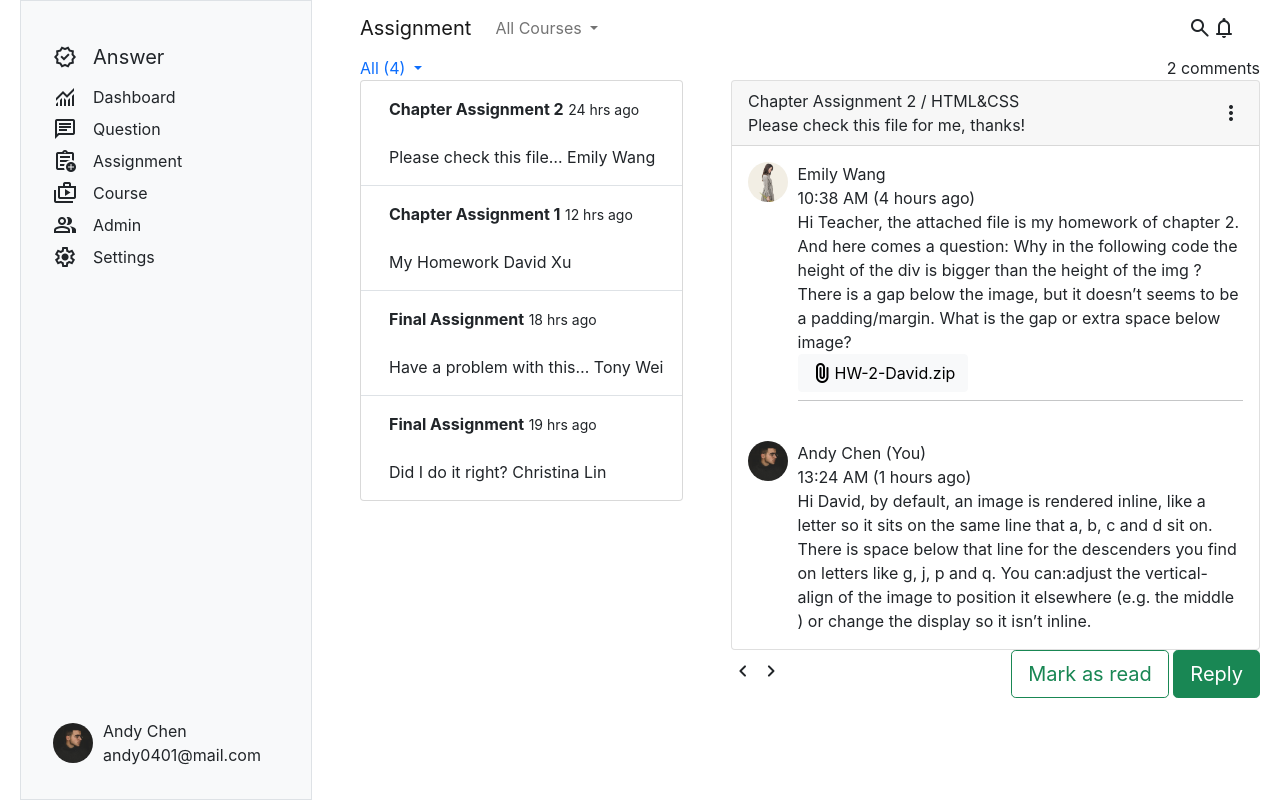
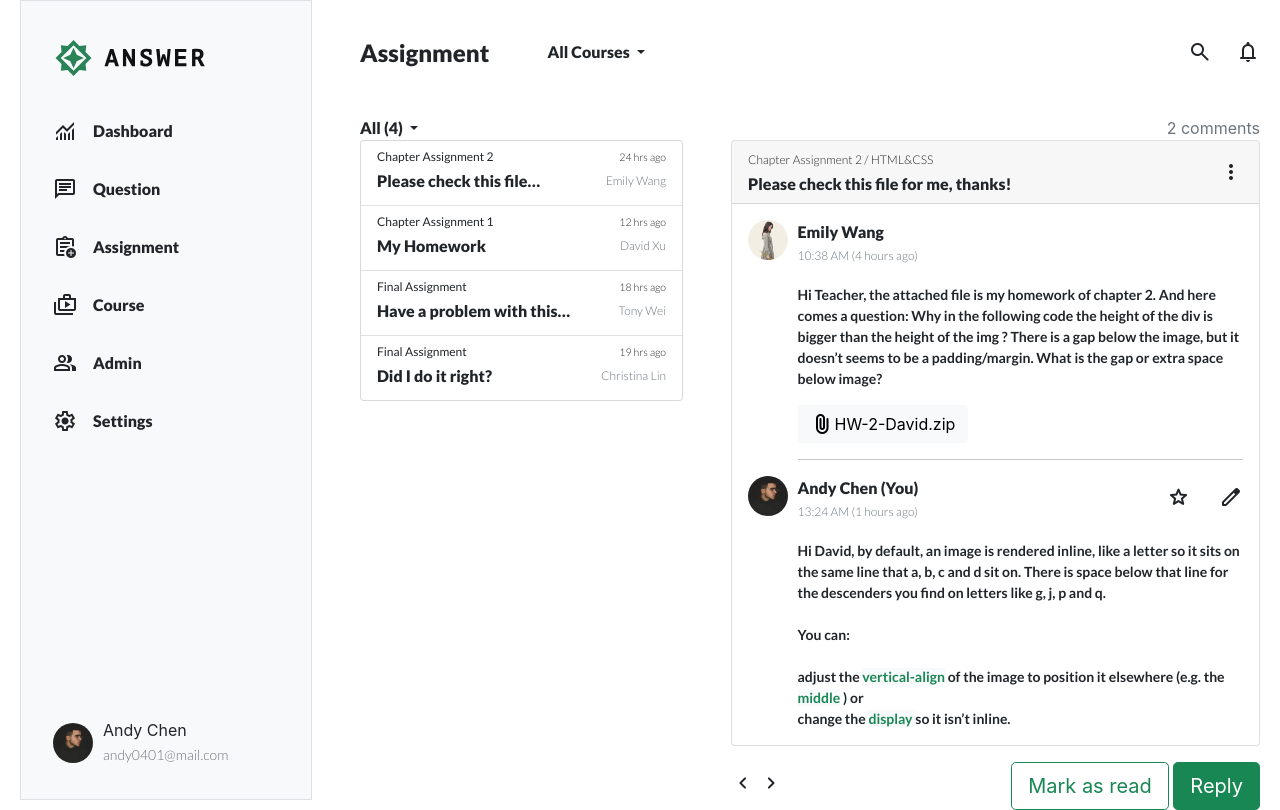
Before and after one commit to kjes9307/WEEK5, a website: page app/index.html in a window 1280 px wide. Drawn offline with nearby package versions, Linux system fonts and the light colour scheme.

Commit message:
fix week5

```diff
--- a/app/assets/style/abstracts/_selfclass.scss
+++ b/app/assets/style/abstracts/_selfclass.scss
@@ -1,150 +1,78 @@
 // font-size
-.h1{
-    font-size: $alphaBetSize*8;
-    line-height: $alphaBetSize*12;
+.fontsize-1{
+    font-size: $alphaBetSize*3;
+    line-height: 33px;
     font-weight: bold;
-    font-family: 'Roboto', 'Noto Sans TC';
+    font-family: 'Lato', 'Roboto Mono';
+    font-weight: 900;
 }
-.h2{
-    font-size: $alphaBetSize*6;
-    line-height: $alphaBetSize*9;
-    font-family: 'Roboto', 'Noto Sans TC';
+
+.fontsize-2{
+    font-size: $alphaBetSize*2;
+    line-height: $alphaBetSize*3;
+    font-family: 'Lato', 'Roboto Mono';
+    font-weight: 900 !important;
+}
+
+.fontsize-3{
+    font-size: 14px;
+    line-height: 21px;
+    font-family: 'Lato', 'Roboto Mono';
     font-weight: bold;
 }
-.h3{
-    font-size: $alphaBetSize*4.5;
-    line-height: 54px;
-    font-family: 'Roboto', 'Noto Sans TC';
+.fontsize-4{
+    font-size: 12px;
+    line-height: 24px;
+    font-family: 'Lato', 'Roboto Mono';
     font-weight: 300;
 }
-.h4{
-    font-size:$alphaBetSize*3;
-    line-height: $alphaBetSize*4.5;
-    font-family: 'Roboto', 'Noto Sans TC';
-    font-weight: bold;
+.email-fontsize{
+    font-size: 14px;
+    line-height: 24px;
+    font-family: 'Lato', 'Roboto Mono';
+    font-weight: 300;
+
 }
-.h5{
-    font-size: 20px;
-    line-height: 30px;
-    font-family: 'Roboto', 'Noto Sans TC';
-    font-weight: 300;
+.color-black{
+    color: black !important;
 }
-.h6{
-    font-size: $alphaBetSize*2;
-    line-height: $alphaBetSize*3;
-    font-family: 'Roboto', 'Noto Sans TC';
-    font-weight: 300;
+.mb12{
+    margin-bottom: 12px;
 }
-
-.hr-line{
-    border-top: 1px solid #000;
+.mb26{
+    margin-bottom: 26px
 }
-
-// space between component
-.ml{
-    margin-left: 10px;
-}
-.mr{
-    margin-right: 6px;
-}
-.mt4{
-    margin-top: 4px;
-}
-.mt8{
-    margin-top: $unitLength;
-}
-.mt12{
-    margin-top: $unitLength*1.5;
-}
-.mt15{
-    margin-top: 15px;
-}
-.mt20{
-    margin-top: 20px;
-}
-.mt28{
-    margin-top: 28px;
-}
-.mt68{
-    margin-top: 68px;
-}
-.mt144{
-    margin-top: 144px;
-}
-.mt-2{
-    margin-top: $unitLength*2;
-}
-.mt-5{
-    margin-top: $unitLength*5;
-}
-.mt-6{
-    margin-top: $unitLength*6;
-}
-.mt-7{
-    margin-top: $unitLength*7;
-}
-.ml-0{
-    margin-left: $unitLength;
-}
-.ml-3{
-    margin-left: $unitLength*3;
-}
-.ml-4{
-    margin-left: $unitLength*4;
-}
-.mb-3{
-    margin-bottom: $unitLength*3;
-}
-.mb-4{
+.mb32{
     margin-bottom: $unitLength*4;
 }
-.mb-5{
-    margin-bottom: $unitLength*5;
+.ml50{
+    margin-left: 50px;
 }
-.mb-7{
-    margin-bottom: $unitLength*7;
+.mb44{
+    margin-bottom: 44px ;
 }
-.mb-9{
-    margin-bottom: $unitLength*9;
+.padding-0{
+    padding: 0px !important;
 }
-.mb-10{
-    margin-bottom: $unitLength*10;
+.padding-y-32{
+    padding-top: 32px !important;
+    padding-bottom: 32px !important;
 }
-.pl-4{
-    padding-left: $unitLength*4;
+.padding-y-12{
+    padding-top: 7px !important;
+    padding-bottom: 7px !important;
 }
-.pt-1{
-    padding-top: $unitLength;
-}
-.pt-3{
-    padding-top: $unitLength*3;
-}
-.pt-10{
-    padding-top: $unitLength*10;
-}
-.pb-4{
-    padding-bottom: $unitLength*4;
-}
-.pb-5{
-    padding-bottom: $unitLength*5;
-}
-.pb-6{
-    padding-bottom: $unitLength*6;
-}
-@mixin d-flex($rowAdjust,$colAdjust){
-    display: flex;
-    justify-content: $rowAdjust;
-    align-items: $colAdjust;
-}
-
-.flex-center-center{
-    @include d-flex(center,center );
-}
-
 .border-fix{
     border-bottom: 1px solid #dee2e6;
 }
-
+.answer-logo{
+    background-image: url('../images/logo-ANSWER.svg');
+    background-position: center center;
+    background-size: cover;
+    background-repeat: no-repeat;
+    height: 40px;
+    width: 155px;
+}
 .logo{
     background-image: url('../images/andychen.jpeg');
     background-position: center center;
--- a/app/index.html
+++ b/app/index.html
@@ -4,6 +4,7 @@
     <meta charset="UTF-8">
     <meta http-equiv="X-UA-Compatible" content="IE=edge">
     <meta name="viewport" content="width=device-width, initial-scale=1.0">
+    <link href="https://fonts.googleapis.com/css2?family=Lato:wght@300;400;700;900&family=Roboto+Mono:wght@300;400;500;700&display=swap" rel="stylesheet">
     <link href="https://cdn.jsdelivr.net/npm/bootstrap@5.1.1/dist/css/bootstrap.min.css" rel="stylesheet" integrity="sha384-F3w7mX95PdgyTmZZMECAngseQB83DfGTowi0iMjiWaeVhAn4FJkqJByhZMI3AhiU" crossorigin="anonymous">
     <link href="./assets/style/index.css" rel="stylesheet" >
     <link rel="stylesheet" href="https://fonts.googleapis.com/css2?family=Material+Symbols+Outlined:opsz,wght,FILL,GRAD@48,400,0,0" />
@@ -14,70 +15,65 @@
     <div class="container-xxl custom-container">
         <div class="row">
             <div class="col-3">
-                <ul class="nav flex-column pl-4 border bg-light position-relative h-800">
-                    <li class="navbar-brand d-flex align-items-center">
-                        <span class="material-symbols-outlined 2xl">
-                            verified
-                            </span>
-                        <a class="dropdown-item " aria-current="page" href="#">Answer</a>
-                      </li>
-                    <li class="nav-item d-flex align-items-center">
+                <ul class="nav flex-column pl-4 border bg-light position-relative h-800 ">
+                  <li class="navbar-brand d-flex justify-content-start align-items-center mb32">
+                    <div class="answer-logo"></div>
+                  </li>
+                    <li class="nav-item d-flex align-items-center mb26">
                         <span class="material-symbols-outlined">
                             monitoring
                         </span>
-                      <a class="dropdown-item" href="#">Dashboard</a>
+                      <a class="dropdown-item fontsize-2" href="#">Dashboard</a>
                     </li>
-                    <li class="nav-item d-flex align-items-center">
+                    <li class="nav-item d-flex align-items-center mb26">
                         <span class="material-symbols-outlined">
                             chat
                         </span>
-                      <a class="dropdown-item" href="#">Question</a>
+                      <a class="dropdown-item fontsize-2" href="#">Question</a>
                     </li>
-                    <li class="nav-item d-flex align-items-center">
+                    <li class="nav-item d-flex align-items-center mb26">
                         <span class="material-symbols-outlined">
                             assignment_add
                             </span>
-                      <a class="dropdown-item" href="#">Assignment</a>
+                      <a class="dropdown-item fontsize-2" href="#">Assignment</a>
                     </li>
-                    <li class="nav-item d-flex align-items-center">
+                    <li class="nav-item d-flex align-items-center mb26">
                         <span class="material-symbols-outlined">
                             shop_two
                             </span>
-                      <a class="dropdown-item ">Course</a>
+                      <a class="dropdown-item fontsize-2">Course</a>
                     </li>
-                    <li class="nav-item d-flex align-items-center">
+                    <li class="nav-item d-flex align-items-center mb26">
                         <span class="material-symbols-outlined">
                             group
                             </span>
-                        <a class="dropdown-item ">Admin</a>
+                        <a class="dropdown-item fontsize-2">Admin</a>
                     </li>
-                    <li class="nav-item d-flex align-items-center">
+                    <li class="nav-item d-flex align-items-center mb26">
                         <span class="material-symbols-outlined">
                             settings
                             </span>
-                        <a class="dropdown-item">Settings</a>
+                        <a class="dropdown-item fontsize-2">Settings</a>
                     </li>
                     <div class="d-flex w-100 position-absolute align-items-center user">
                       <div class="logo"></div>
                       <div class="user-info">
                         Andy Chen<br/>
-                        andy0401@mail.com
+                        <span class="text-secondary email-fontsize">andy0401@mail.com</span>
                       </div>
 
                     </div>
                 </ul>
             </div>
             <div class="col-9 d-flex flex-column">
-                <nav class="navbar navbar-expand-lg navbar-light bg-white">
-                    <div class="container-fluid">
-                      <a class="navbar-brand" href="#">Assignment</a>
-                      <button class="navbar-toggler" type="button" data-bs-toggle="collapse" data-bs-target="#navbarSupportedContent" aria-controls="navbarSupportedContent" aria-expanded="false" aria-label="Toggle navigation">
-                        <span class="navbar-toggler-icon"></span>
-                      </button>
-                      <div class="collapse navbar-collapse" id="navbarSupportedContent">
+                <nav class="navbar navbar-expand-lg navbar-light bg-white mb12 padding-y-32">
+                    <div class="container-fluid pe-0 ">
+                      <h1 class="fontsize-1 mb-0"><a href="#" class="text-dark">Assignment</a></h1>
+                      <div class="collapse navbar-collapse " id="navbarSupportedContent">
+
                         <ul class="navbar-nav me-auto mb-2 mb-lg-0">
                           <li class="nav-item dropdown">
-                            <a class="nav-link dropdown-toggle" href="#" id="navbarDropdown" role="button" data-bs-toggle="dropdown" aria-expanded="false">
+                            <a class="nav-link dropdown-toggle fontsize-2 text-dark ml50" href="#" id="navbarDropdown" role="button" data-bs-toggle="dropdown" aria-expanded="false">
                                 All Courses
                             </a>
                             <ul class="dropdown-menu" aria-labelledby="navbarDropdown">
@@ -87,13 +83,14 @@
                             </ul>
                           </li>
                         </ul>
+                        <span class="material-symbols-rounded">
+                          search
+                          </span>
+                        <span class="material-symbols-rounded ms-4">
+                            notifications
+                        </span>
                       </div>
-                      <span class="material-symbols-rounded">
-                        search
-                        </span>
-                        <span class="material-symbols-rounded">
-                          notifications
-                          </span>
+
                     </div>
                 </nav>
                 <div class="row">
@@ -101,48 +98,48 @@
                         <div class="container-fluid">
                             <ul class="navbar-nav ">
                                 <li class="nav-item dropdown">
-                                  <a class="dropdown-toggle" href="#" id="msgDropdown" role="button" data-bs-toggle="dropdown" aria-expanded="false">
+                                  <a class="dropdown-toggle fontsize-2 text-dark" href="#" id="msgDropdown" role="button" data-bs-toggle="dropdown" aria-expanded="false">
                                     All (4)
                                   </a>
                                   <ul class="dropdown-menu w-100 show padding-0" aria-labelledby="msgDropdown" >
                                     <li class="dropdown-item border-fix">
-                                      <div class="toast-body">
-                                        <strong class="me-auto">Chapter Assignment 2</strong>
+                                      <div class="fontsize-4 d-flex justify-content-between align-items-center">
+                                        <strong class="me-auto ">Chapter Assignment 2</strong>
                                         <small>24 hrs ago</small>
                                       </div>
-                                      <div class="toast-body">
-                                        Please check this file…
-                                        <span>Emily Wang</span>
+                                      <div class="d-flex justify-content-between align-items-center">
+                                        <h2 class="fontsize-2">Please check this file…</h2>
+                                        <h4 class="fontsize-4 text-secondary"><span>Emily Wang</span></h4>
                                       </div>
                                     </li>
                                     <li class="dropdown-item border-fix">
-                                        <div class="toast-body">
-                                          <strong class="me-auto">Chapter Assignment 1</strong>
+                                        <div class="fontsize-4 d-flex justify-content-between align-items-center">
+                                          <strong class="me-auto ">Chapter Assignment 1</strong>
                                           <small>12 hrs ago</small>
                                         </div>
-                                        <div class="toast-body">
-                                            My Homework
-                                          <span>David Xu</span>
+                                        <div class="d-flex justify-content-between align-items-center">
+                                          <h2 class="fontsize-2"> My Homework </h2>
+                                          <h4 class="fontsize-4 text-secondary"><span>David Xu</span></h4>
                                         </div>
                                       </li>
                                       <li class="dropdown-item border-fix">
-                                        <div class="toast-body">
-                                          <strong class="me-auto">Final Assignment</strong>
+                                        <div class="fontsize-4 d-flex justify-content-between align-items-center">
+                                          <strong class="me-auto ">Final Assignment</strong>
                                           <small>18 hrs ago</small>
                                         </div>
-                                        <div class="toast-body">
-                                            Have a problem with this…
-                                          <span>Tony Wei</span>
+                                        <div class="d-flex justify-content-between align-items-center">
+                                          <h2 class="fontsize-2"> Have a problem with this…</h2>
+                                          <h4 class="fontsize-4 text-secondary"><span>Tony Wei</span></h4>
                                         </div>
                                       </li>
                                       <li class="dropdown-item">
-                                        <div class="toast-body">
-                                          <strong class="me-auto">Final Assignment</strong>
+                                        <div class="fontsize-4 d-flex justify-content-between align-items-center">
+                                          <strong class="me-auto ">Final Assignment</strong>
                                           <small>19 hrs ago</small>
                                         </div>
-                                        <div class="toast-body">
-                                            Did I do it right?
-                                          <span>Christina Lin</span>
+                                        <div class="d-flex justify-content-between align-items-center">
+                                          <h2 class="fontsize-2"> Did I do it right?</h2>
+                                          <h4 class="fontsize-4 text-secondary"><span>Christina Lin</span></h4>
                                         </div>
                                       </li>
                                   </ul>
@@ -151,49 +148,66 @@
                         </div>
                     </div>
                     <div class="col-7">
-                        <div style="text-align: right;">2 comments</div>
-                        <div class="card w-100">
-                            <div class="card-header d-flex justify-content-between align-items-center">
+                        <div class="text-secondary" style="text-align: right;">2 comments</div>
+                        <div class="card w-100 mb-3">
+                            <div class="card-header d-flex justify-content-between align-items-center padding-y-12 mb-3">
                                 <div>
-                                    Chapter Assignment 2 / HTML&CSS<br/>
-                                    Please check this file for me, thanks!
+                                    <h4 class="fontsize-4 mb-0">Chapter Assignment 2 / HTML&CSS</h4>
+                                    <h2 class="fontsize-2 mb-0">Please check this file for me, thanks!</h2>
                                 </div>
 
                                 <span class="material-symbols-rounded">
                                     more_vert
                                     </span>
                             </div>
-                            <div class="card-body d-flex justify-content-between">
+                            <div class="card-body d-flex justify-content-between py-0">
                               <div class="logo-1"></div>
                               <div class="info" >
-                                <div class="name">Emily Wang</div>
-                                <div> 10:38 AM (4 hours ago)</div>
-                                <span>Hi Teacher, the attached file is my homework of chapter 2.
+                                <div class="name fontsize-2">Emily Wang</div>
+                                <div class="fontsize-4 text-secondary mb-3"> 10:38 AM (4 hours ago)</div>
+                                <p class="fontsize-3 mb-3">Hi Teacher, the attached file is my homework of chapter 2.
                                     And here comes a question: Why in the following code the height of the div is bigger than the height of the img ?
                                     There is a gap below the image, but it doesn’t seems to be a padding/margin. What is the gap or extra space below image?
-                                </span>
-                                <button type="button" class="d-flex align-items-center btn btn-light">
+                                </p>
+                                <button type="button" class="d-flex align-items-center btn btn-light mb-3">
                                   <span class="material-symbols-rounded">
                                     attach_file
                                     </span>
                                     HW-2-David.zip
                                 </button>
 
-                                <hr class="dropdown-divider">
+                                <hr class="dropdown-divider mb-3">
                               </div>
 
                             </div>
-                            <div class="card-body d-flex justify-content-between">
+                            <div class="card-body d-flex justify-content-between py-0">
                               <div class="logo"></div>
                               <div class="info">
-                                <div class="name">Andy Chen (You)</div>
-                                <div> 13:24 AM (1 hours ago)</div>
-                                <span>
+                                <div class="d-flex align-items-center justify-content-between mb-3">
+                                  <div>
+                                    <div class="name fontsize-2">Andy Chen (You)</div>
+                                    <div class="fontsize-4 text-secondary "> 13:24 AM (1 hours ago)</div>
+                                  </div>
+                                  <div>
+                                    <span class="material-symbols-rounded">
+                                      grade
+                                    </span>
+                                    <span class="material-symbols-rounded ms-4">
+                                      edit
+                                    </span>
+                                  </div>
+                                </div>
+                                <p class="fontsize-3">
                                   Hi David, by default, an image is rendered inline, like a letter so it sits on the same line that a, b, c
                                   and d sit on. There is space below that line for the descenders you find on letters like g, j, p and q.
-                                  You can:adjust the vertical-align of the image to position it elsewhere (e.g. the middle )
-                                  or change the display so it isn’t inline.
-                                </span>
+                                  <br/>
+                                  <br/>
+                                  You can:
+                                  <br/>
+                                  <br/>
+                                  adjust the <span class="text-success bg-light">vertical-align</span> of the image to position it elsewhere (e.g. the <span class="text-success bg-light">middle</span> )
+                                  or <br/>change the <span class="text-success bg-light">display </span>so it isn’t inline.
+                                </p>
                               </div>
                             </div>
                         </div>
```
Also changed, not shown: app/assets/style/index.css, 1 other file.
